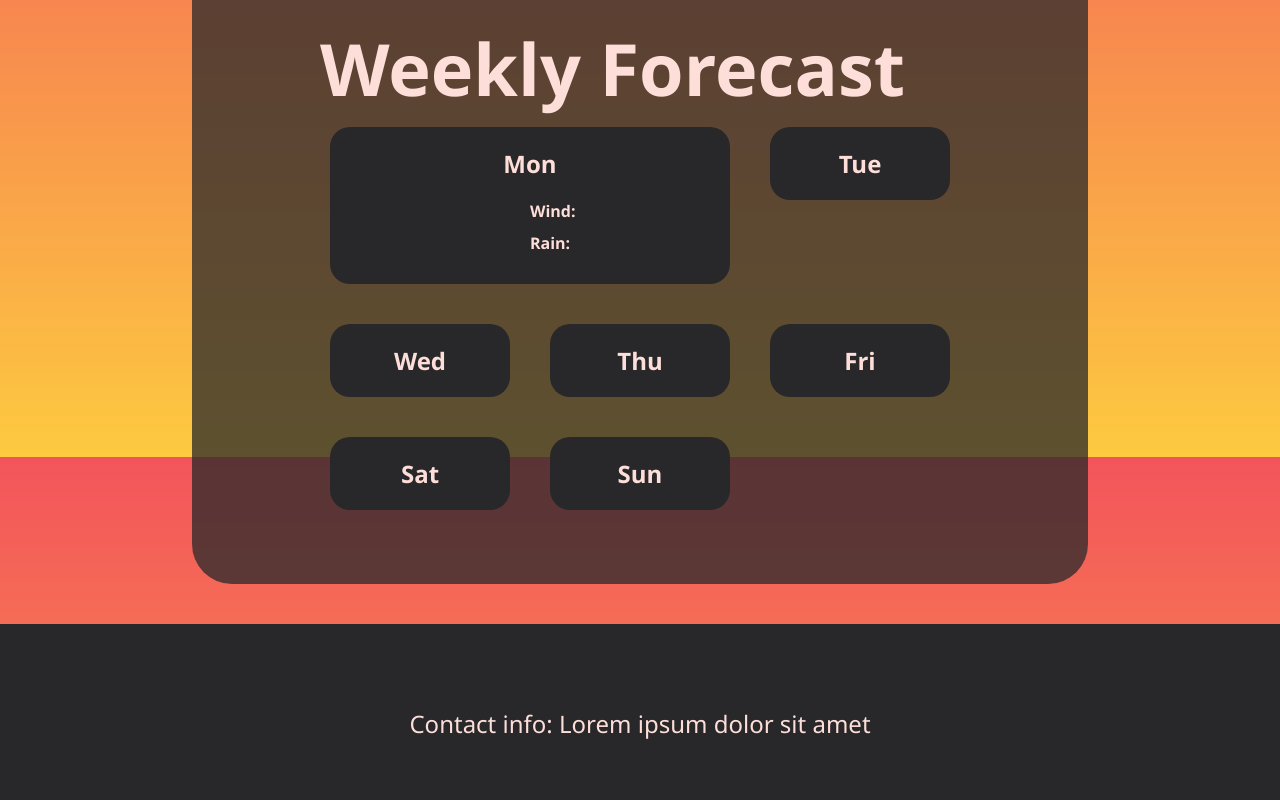
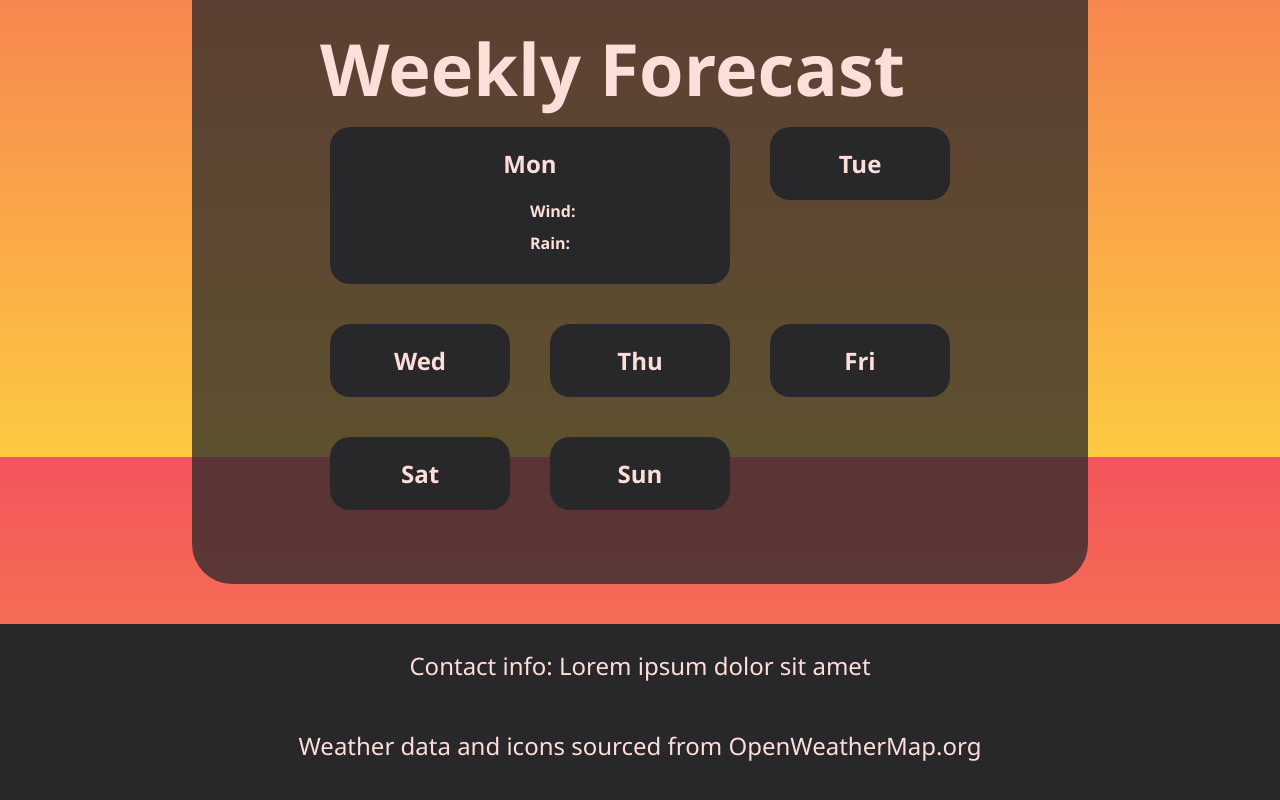
Before and after one commit to fifty7north/fifty7north.github.io, a plain HTML site: page index.html in a window 1280 px wide. Shown: the part 1143-1943 px from the top of the page. Drawn offline with Linux system fonts and the light colour scheme; no server answers.

Commit message:
Version 1.1
Added copyright info

```diff
--- a/index.html
+++ b/index.html
@@ -159,7 +159,8 @@
     </main>
 
     <div class="footer">
-        <p>Contact info: Lorem ipsum dolor sit amet</p>
+        <p>Contact info: Lorem ipsum dolor sit amet</p><br>
+        <p>Weather data and icons sourced from OpenWeatherMap.org</p>
     </div>
 
     <script src="script.js"></script>
--- a/style.css
+++ b/style.css
@@ -77,7 +77,7 @@ p{
 }
 
 .footer {
-    display: flex;
+    display: block;
     justify-content: center;
     align-items: center;
     height: 200px;
@@ -86,6 +86,7 @@ p{
 
 .footer p {
     text-align: center;
+    padding-top: 25px;
 }
 
 /*Container structure*/
```
Also changed, not shown: aboutUs.html (+2 -0 lines).
